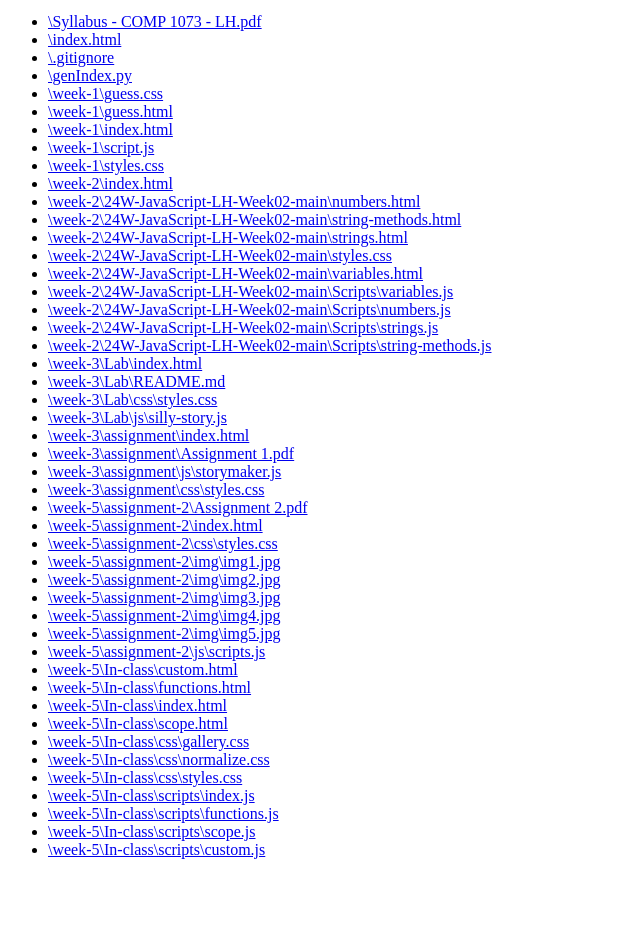
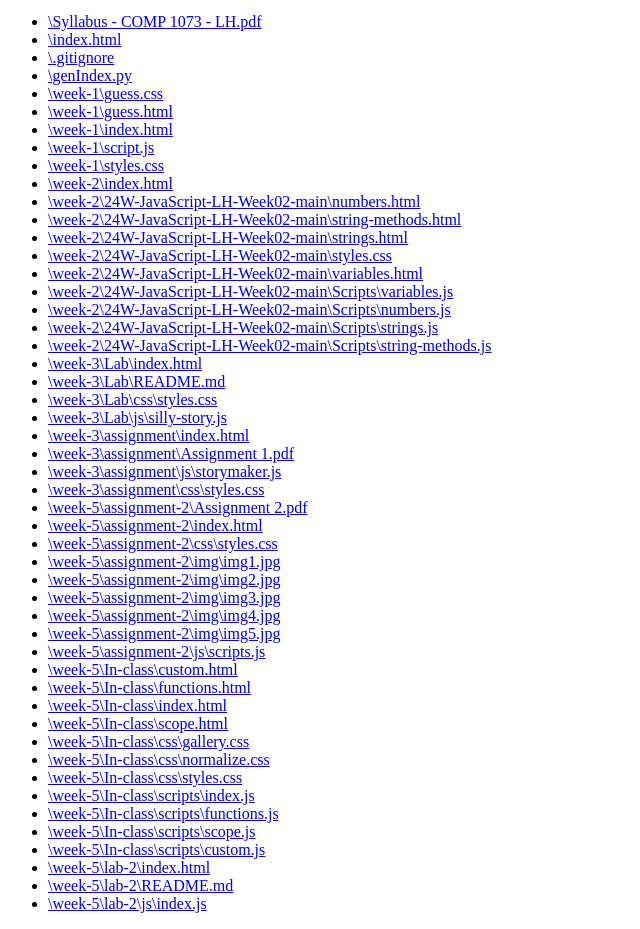
Before and after one commit to CommanderKV/Client-Side-JS, a plain HTML site: page index.html in a window 1280 px wide. Shown: the part 101-1030 px from the top of the page, without its empty margins (0-640 px from the left). Before the commit the page ends 976 px from the top, so only its background shows below. Drawn offline with Linux system fonts and the light colour scheme.

Commit message:
updated index.html

```diff
--- a/index.html
+++ b/index.html
@@ -52,6 +52,9 @@
 			<li><a href=".\week-5\In-class\scripts\functions.js">\week-5\In-class\scripts\functions.js</a></li>
 			<li><a href=".\week-5\In-class\scripts\scope.js">\week-5\In-class\scripts\scope.js</a></li>
 			<li><a href=".\week-5\In-class\scripts\custom.js">\week-5\In-class\scripts\custom.js</a></li>
+			<li><a href=".\week-5\lab-2\index.html">\week-5\lab-2\index.html</a></li>
+			<li><a href=".\week-5\lab-2\README.md">\week-5\lab-2\README.md</a></li>
+			<li><a href=".\week-5\lab-2\js\index.js">\week-5\lab-2\js\index.js</a></li>
 		</ul>
 	</body>
 </html>
```
